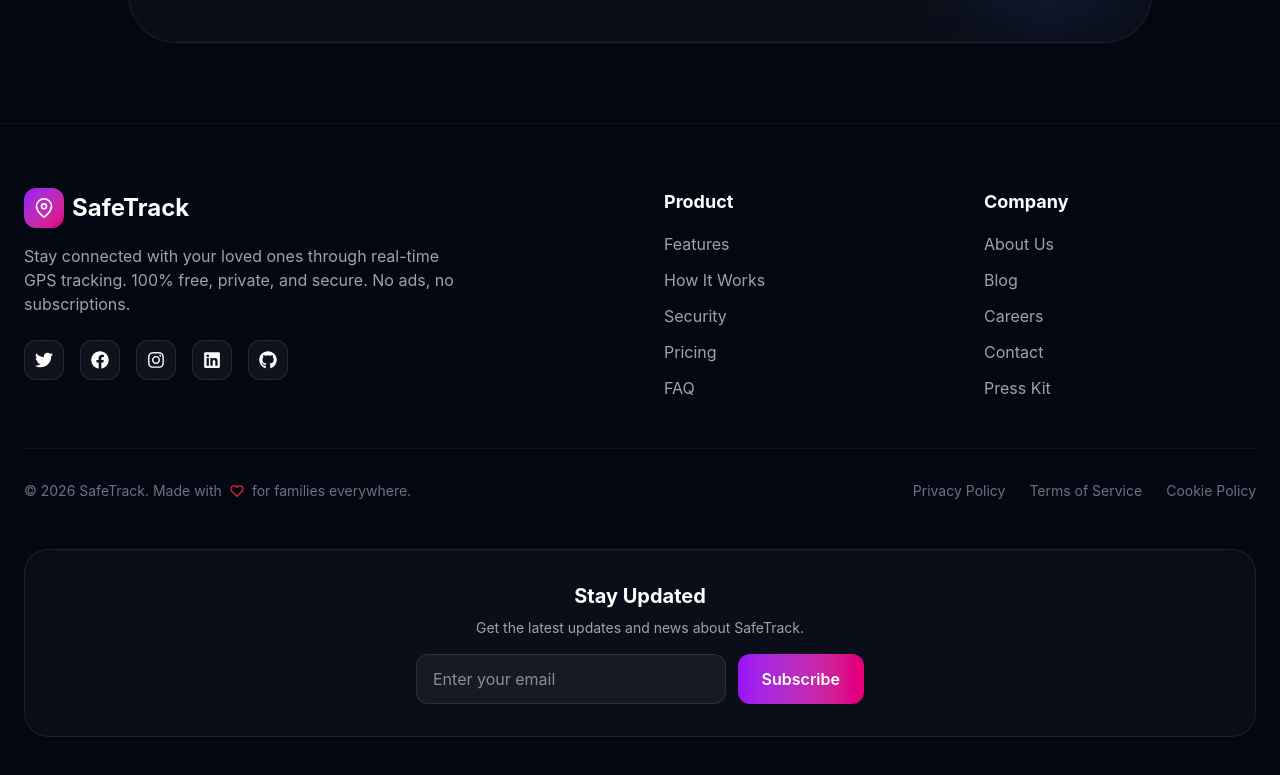
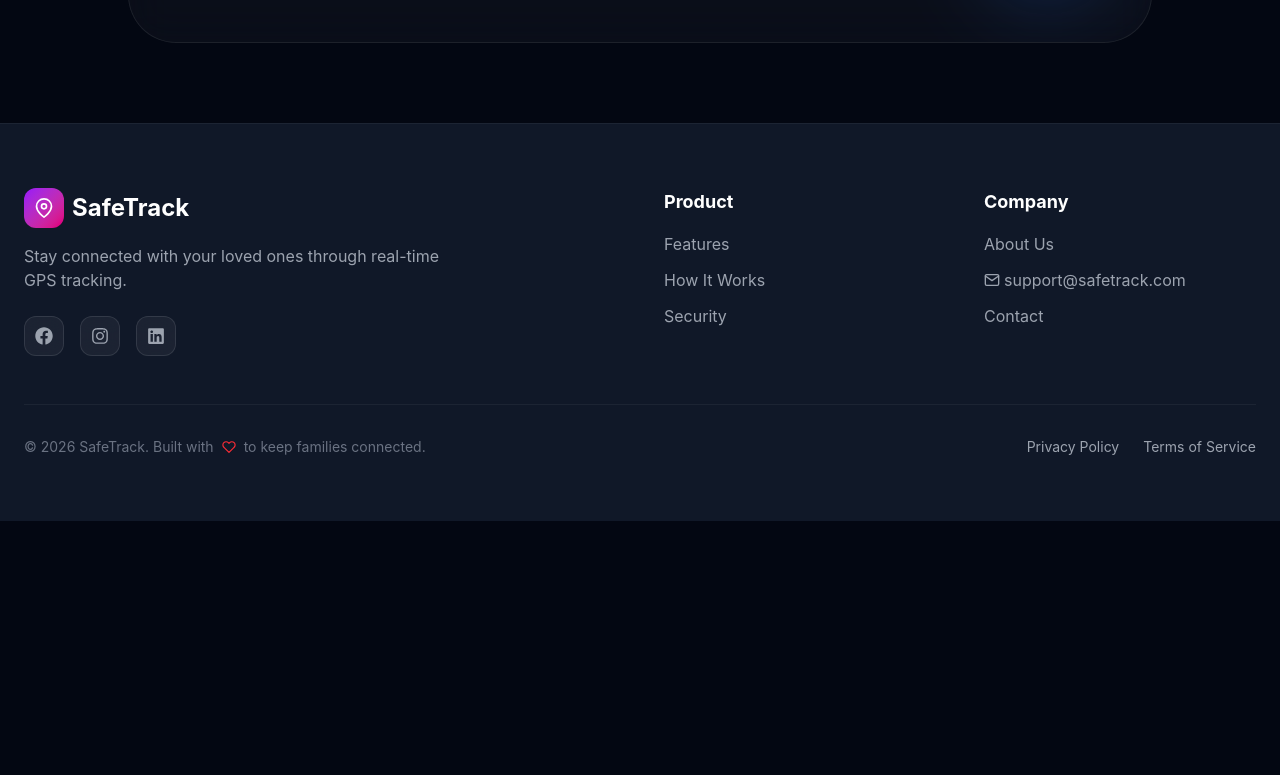
Before and after one commit to haniamansoor434-pixel/Landing-Page, a React (Vite) app: page / in a window 1280 px wide. Shown: the part 8028-8803 px from the top of the page. After the commit the page ends 8549 px from the top, so only its background shows below. Built offline with nearby package versions, Linux system fonts and the light colour scheme.

Commit message:
removed unecessary nav links from footer

```diff
--- a/src/components/Footer.jsx
+++ b/src/components/Footer.jsx
@@ -5,26 +5,24 @@ export default function Footer() {
   const currentYear = new Date().getFullYear();
 
   return (
-    <footer className="relative py-16 px-6 border-t border-white/5">
+    <footer className="relative py-16 px-6 border-t border-white/5 bg-gray-900 text-gray-400">
       <div className="max-w-7xl mx-auto">
         {/* Main Footer Content */}
         <div className="grid md:grid-cols-4 gap-12 mb-12">
+
           {/* Brand Column */}
           <div className="md:col-span-2">
             <div className="flex items-center gap-2 mb-4">
               <div className="w-10 h-10 rounded-xl bg-gradient-to-br from-purple-600 to-pink-600 flex items-center justify-center">
                 <FiMapPin className="text-white text-xl" />
               </div>
-              <h3 className="text-2xl font-bold">SafeTrack</h3>
+              <h3 className="text-2xl font-bold text-white">SafeTrack</h3>
             </div>
             <p className="text-gray-400 mb-6 max-w-md">
               Stay connected with your loved ones through real-time GPS tracking.
-              100% free, private, and secure. No ads, no subscriptions.
             </p>
             <div className="flex gap-4">
-              <a href="#" className="w-10 h-10 glass rounded-xl flex items-center justify-center hover:bg-white/10 transition-colors">
-                <FaTwitter className="text-lg" />
-              </a>
+
               <a href="#" className="w-10 h-10 glass rounded-xl flex items-center justify-center hover:bg-white/10 transition-colors">
                 <FaFacebook className="text-lg" />
               </a>
@@ -34,69 +32,50 @@ export default function Footer() {
               <a href="#" className="w-10 h-10 glass rounded-xl flex items-center justify-center hover:bg-white/10 transition-colors">
                 <FaLinkedin className="text-lg" />
               </a>
-              <a href="#" className="w-10 h-10 glass rounded-xl flex items-center justify-center hover:bg-white/10 transition-colors">
-                <FaGithub className="text-lg" />
-              </a>
+
             </div>
           </div>
 
           {/* Product Column */}
           <div>
-            <h4 className="text-lg font-bold mb-4">Product</h4>
+            <h4 className="text-lg font-bold mb-4 text-white">Product</h4>
             <ul className="space-y-3">
-              <li><a href="#features" className="text-gray-400 hover:text-white transition-colors">Features</a></li>
-              <li><a href="#how" className="text-gray-400 hover:text-white transition-colors">How It Works</a></li>
-              <li><a href="#security" className="text-gray-400 hover:text-white transition-colors">Security</a></li>
-              <li><a href="#" className="text-gray-400 hover:text-white transition-colors">Pricing</a></li>
-              <li><a href="#" className="text-gray-400 hover:text-white transition-colors">FAQ</a></li>
+              <li><a href="#features" className="hover:text-white transition-colors">Features</a></li>
+              <li><a href="#how" className="hover:text-white transition-colors">How It Works</a></li>
+              <li><a href="#security" className="hover:text-white transition-colors">Security</a></li>
             </ul>
           </div>
 
           {/* Company Column */}
           <div>
-            <h4 className="text-lg font-bold mb-4">Company</h4>
+            <h4 className="text-lg font-bold mb-4 text-white">Company</h4>
             <ul className="space-y-3">
-              <li><a href="#" className="text-gray-400 hover:text-white transition-colors">About Us</a></li>
-              <li><a href="#" className="text-gray-400 hover:text-white transition-colors">Blog</a></li>
-              <li><a href="#" className="text-gray-400 hover:text-white transition-colors">Careers</a></li>
-              <li><a href="#" className="text-gray-400 hover:text-white transition-colors">Contact</a></li>
-              <li><a href="#" className="text-gray-400 hover:text-white transition-colors">Press Kit</a></li>
+              <li><a href="#" className="hover:text-white transition-colors">About Us</a></li>
+              <li>
+                <a href="mailto:support@safetrack.com" className="flex items-center gap-1 hover:text-white transition-colors">
+                  <FiMail /> support@safetrack.com
+                </a>
+              </li>
+              <li><a href="#" className="hover:text-white transition-colors">Contact</a></li>
             </ul>
           </div>
         </div>
 
         {/* Divider */}
         <div className="border-t border-white/5 pt-8">
-          <div className="flex flex-col md:flex-row justify-between items-center gap-4">
+          <div className="flex flex-col md:flex-row justify-between items-center gap-2 md:gap-4 text-sm">
             {/* Copyright */}
-            <p className="text-gray-500 text-sm flex items-center gap-1">
-              © {currentYear} SafeTrack. Made with
+            <p className="flex flex-wrap justify-center md:justify-start items-center gap-1 text-gray-500">
+              © {currentYear} SafeTrack. Built with
               <FiHeart className="text-red-500 inline mx-1" size={14} />
-              for families everywhere.
+              to keep families connected.
             </p>
 
             {/* Legal Links */}
-            <div className="flex gap-6 text-sm">
-              <a href="#" className="text-gray-500 hover:text-white transition-colors">Privacy Policy</a>
-              <a href="#" className="text-gray-500 hover:text-white transition-colors">Terms of Service</a>
-              <a href="#" className="text-gray-500 hover:text-white transition-colors">Cookie Policy</a>
+            <div className="flex flex-wrap justify-center md:justify-end gap-4 md:gap-6 mt-2 md:mt-0">
+              <a href="#" className="hover:text-white transition-colors">Privacy Policy</a>
+              <a href="#" className="hover:text-white transition-colors">Terms of Service</a>
             </div>
-          </div>
-        </div>
-
-        {/* Newsletter Section (Optional) */}
-        <div className="mt-12 glass-card rounded-3xl p-8 text-center">
-          <h4 className="text-xl font-bold mb-2">Stay Updated</h4>
-          <p className="text-gray-400 mb-4 text-sm">Get the latest updates and news about SafeTrack.</p>
-          <div className="flex flex-col sm:flex-row gap-3 max-w-md mx-auto">
-            <input
-              type="email"
-              placeholder="Enter your email"
-              className="flex-1 px-4 py-3 bg-white/5 border border-white/10 rounded-xl focus:outline-none focus:border-purple-500 transition-colors"
-            />
-            <button className="px-6 py-3 bg-gradient-to-r from-purple-600 to-pink-600 rounded-xl font-semibold hover:scale-105 transition-transform">
-              Subscribe
-            </button>
           </div>
         </div>
       </div>
```
Also changed, not shown: src/components/app_icon.png (deleted), 1 other file (tests, documents, lock files or other folders).
